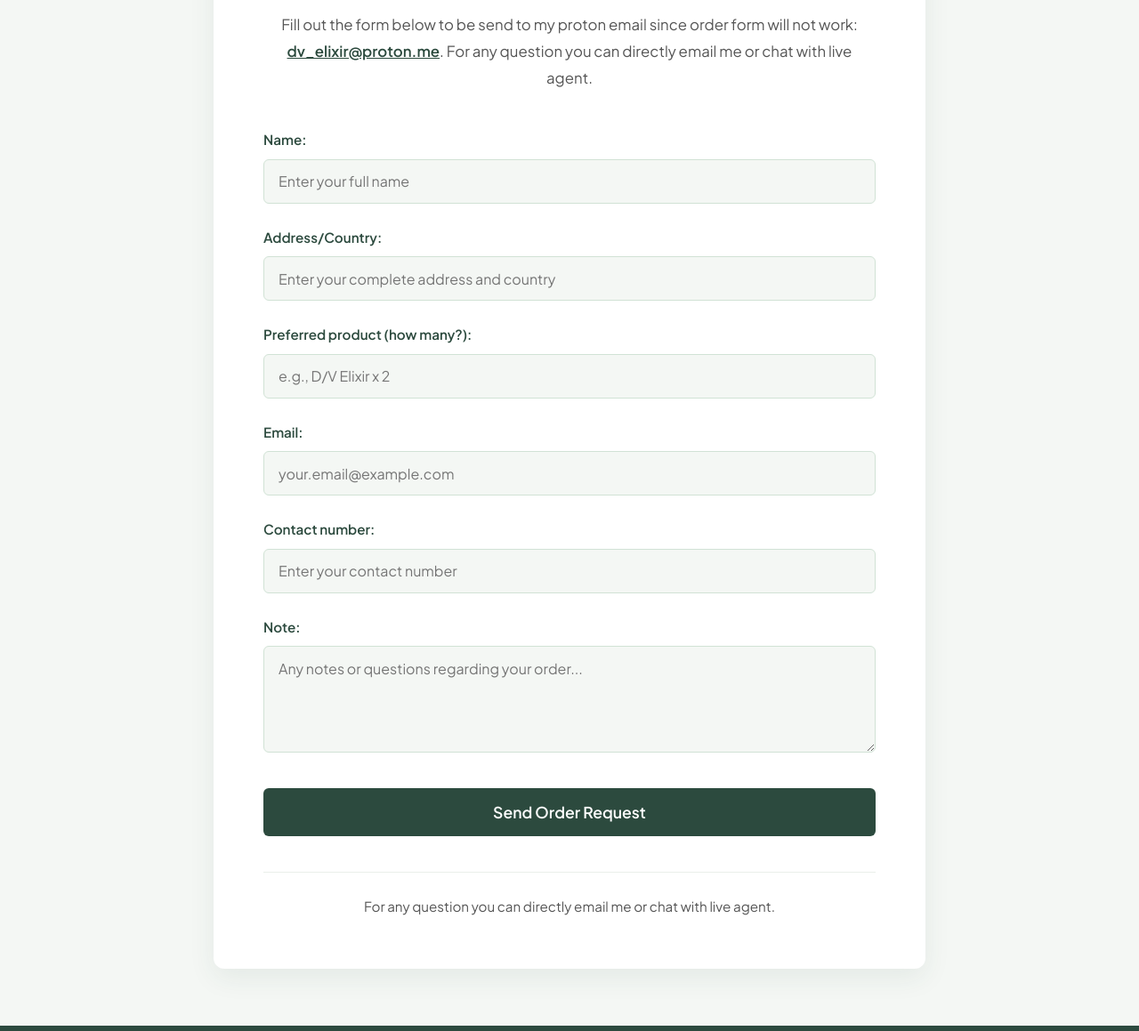
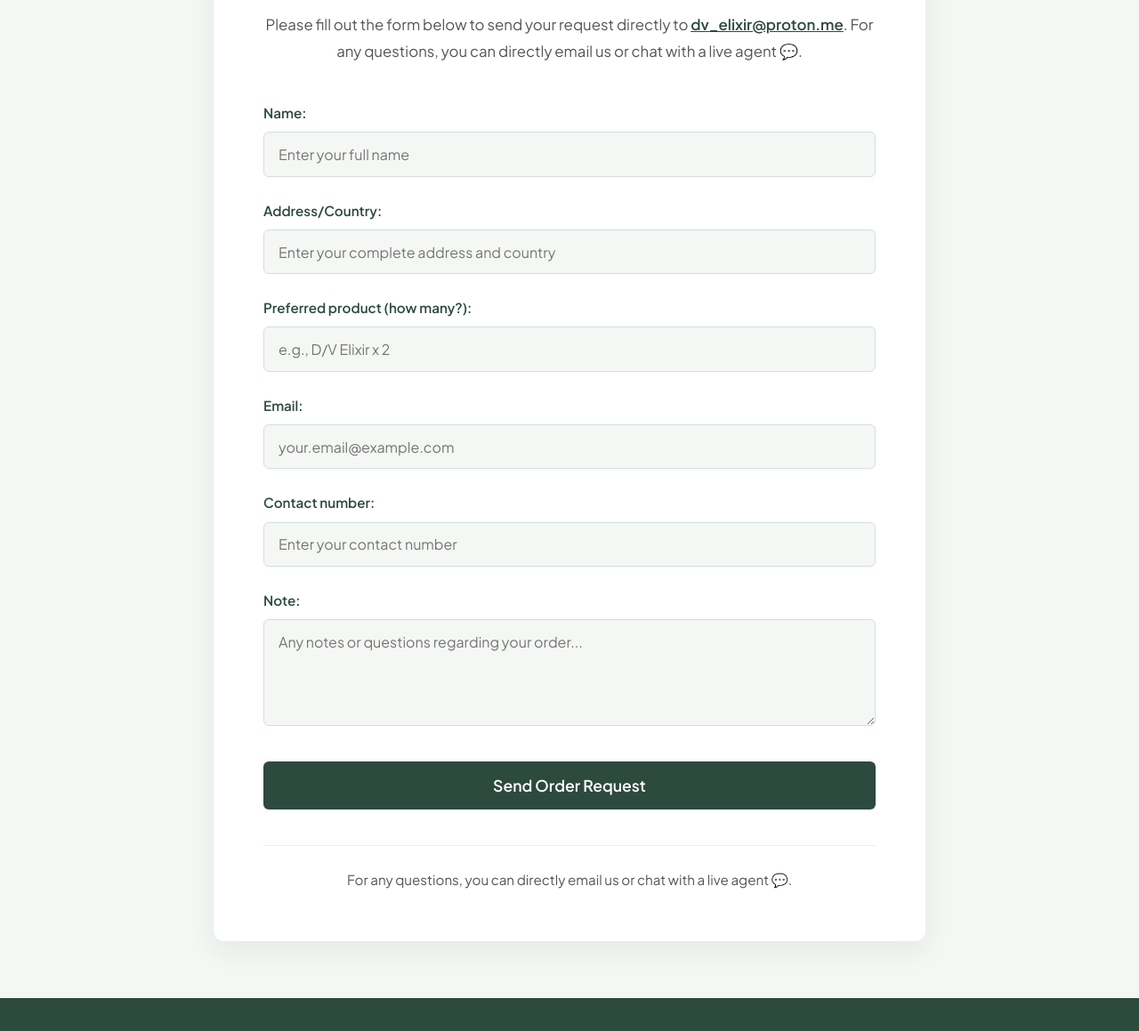
Before and after one commit to dvelixir/dvelixir, a plain HTML site: page order.html in a window 1280 px wide. Shown: the part 439-1598 px from the top of the page at 89% size. Drawn offline with nearby package versions, Linux system fonts and the light colour scheme; a web font is replaced by a local one.

Commit message:
Revise order instructions and support information
Updated text for clarity and improved user engagement.

```diff
--- a/order.html
+++ b/order.html
@@ -76,7 +76,7 @@
             color: var(--accent-gold);
         }
 
-        /* Hero Section - Added a rich botanical/flower and leaves background image */
+        /* Hero Section */
         .hero {
             background: linear-gradient(rgba(44, 74, 62, 0.75), rgba(44, 74, 62, 0.85)), url('https://images.unsplash.com/photo-1518531933037-91b2f5f229cc?auto=format&fit=crop&w=1920&q=80') no-repeat center center/cover;
             color: var(--white);
@@ -258,9 +258,8 @@
     <div class="container">
         <h2 class="section-title">Place Your Order</h2>
         <p class="instruction-text">
-            Fill out the form below to be send to my proton email since order form will not work:
-            <a href="mailto:dv_elixir@proton.me">dv_elixir@proton.me</a>.
-            For any question you can directly email me or chat with live agent.
+            Please fill out the form below to send your request directly to <a href="mailto:dv_elixir@proton.me">dv_elixir@proton.me</a>.
+            For any questions, you can directly email us or chat with a live agent 💬.
         </p>
 
         <!-- Order Form configured to send via mailto to dv_elixir@proton.me -->
@@ -299,7 +298,7 @@
         </form>
 
         <div class="support-info">
-            <p>For any question you can directly email me or chat with live agent.</p>
+            <p>For any questions, you can directly email us or chat with a live agent 💬.</p>
         </div>
     </div>
 
```
